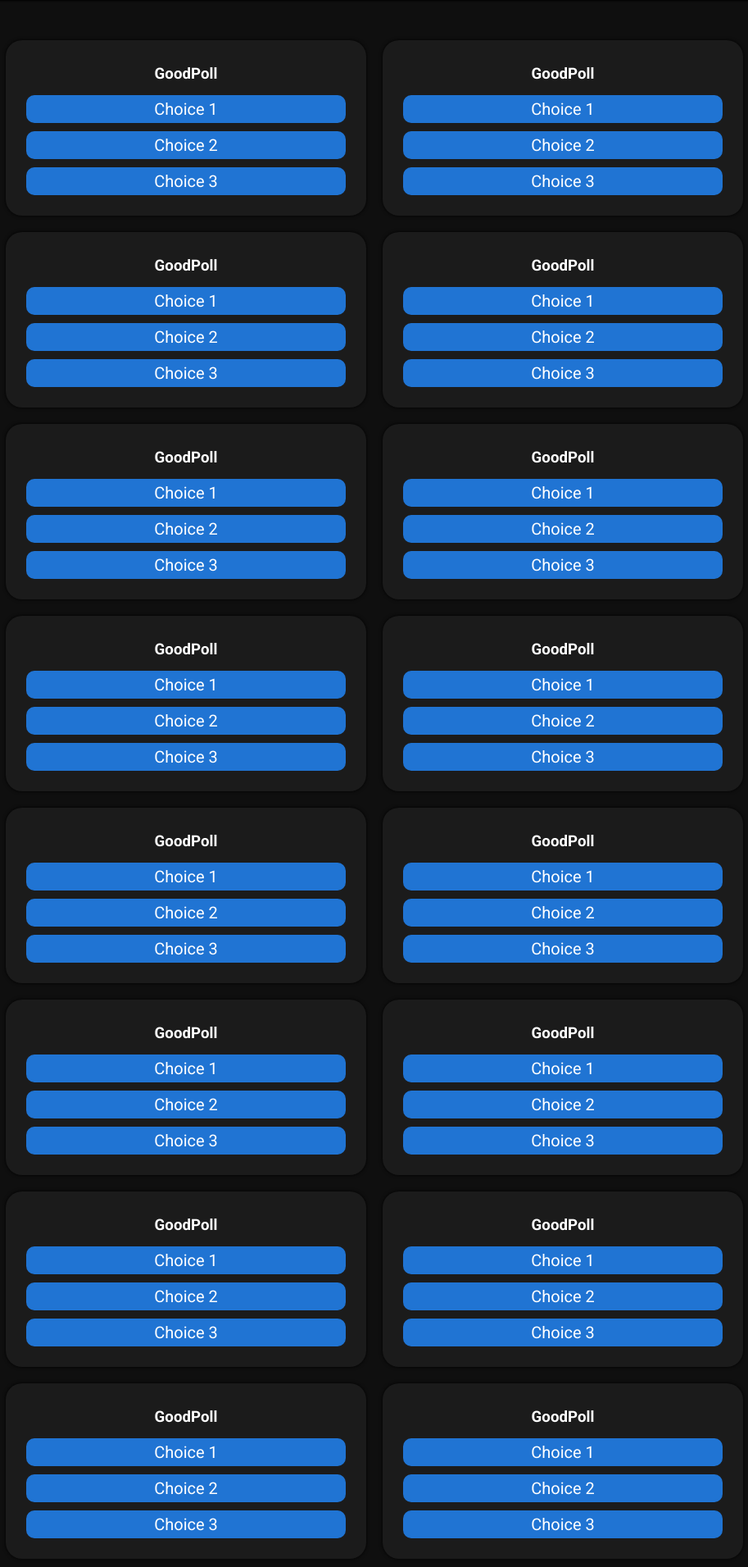
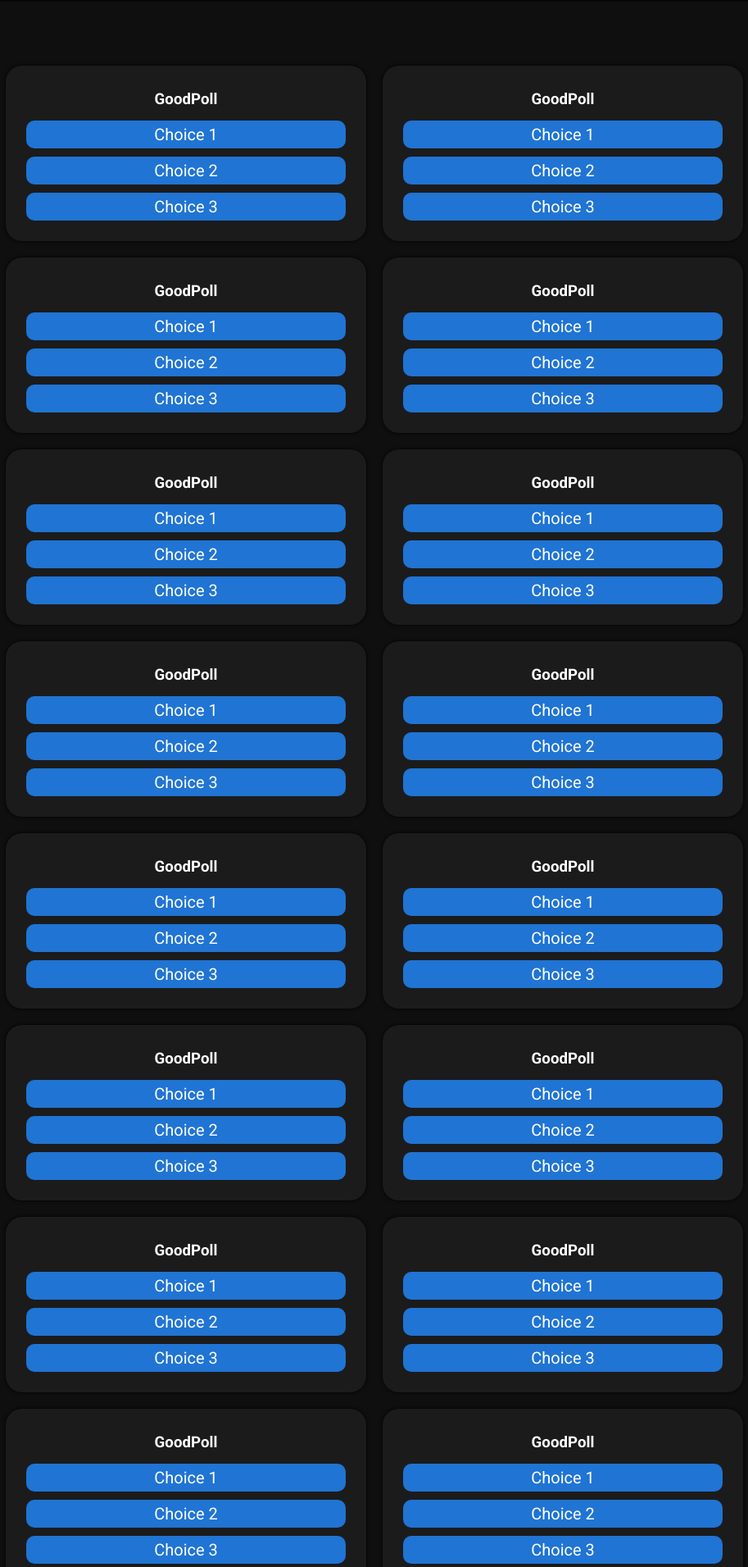
Before and after one commit to seamussmith/PollsProject, a Django app: page /pollapp/ in a window 1280 px wide. Shown: the part 110-2021 px from the top of the page at 82% size, without its empty margins (183-1096 px from the left). Run offline with Django 3.2, Linux system fonts and the light colour scheme.

Commit message:
content now really get's .content's style

```diff
--- a/pollapp/templates/layouts/base.html
+++ b/pollapp/templates/layouts/base.html
@@ -22,7 +22,7 @@
 <body class="dark">
     <main>
         {% include "components/navbar.html" %}
-        <content>
+        <content class="content">
         {% block body %}
         {% endblock body %}
         </content>
--- a/static/styles/content.css
+++ b/static/styles/content.css
@@ -20,8 +20,9 @@ footer {
     width: 100%;
 }
 
-content {
-    margin: 50px;
+.content {
+    margin: 50px 0;
+    display: block;
 }
 
 .content__header {
```
